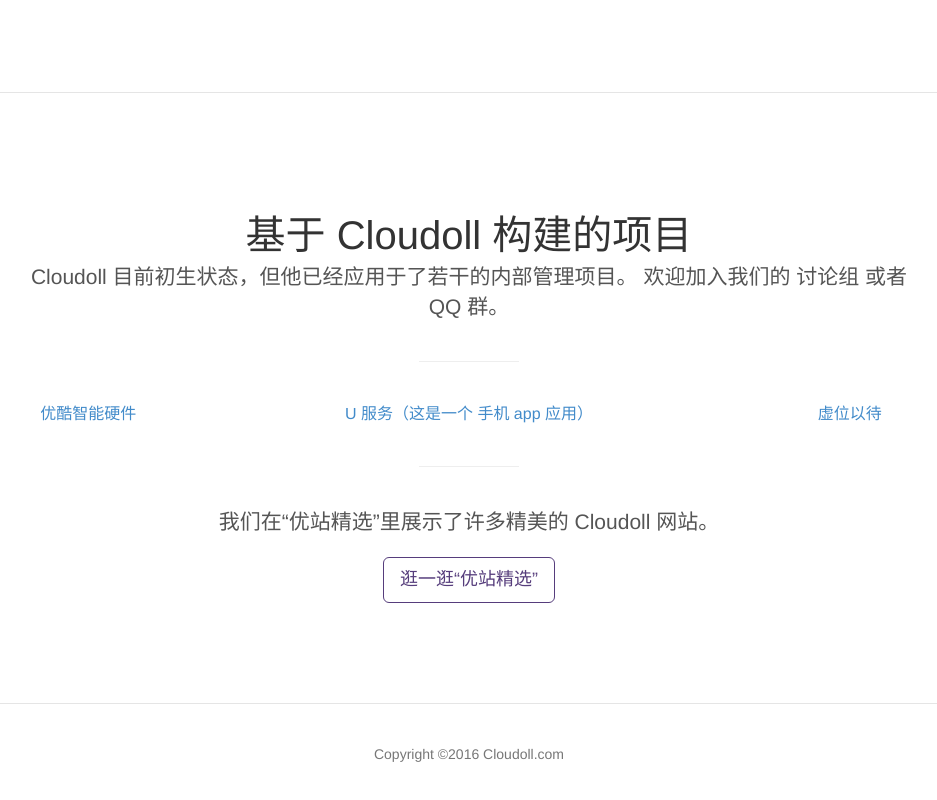
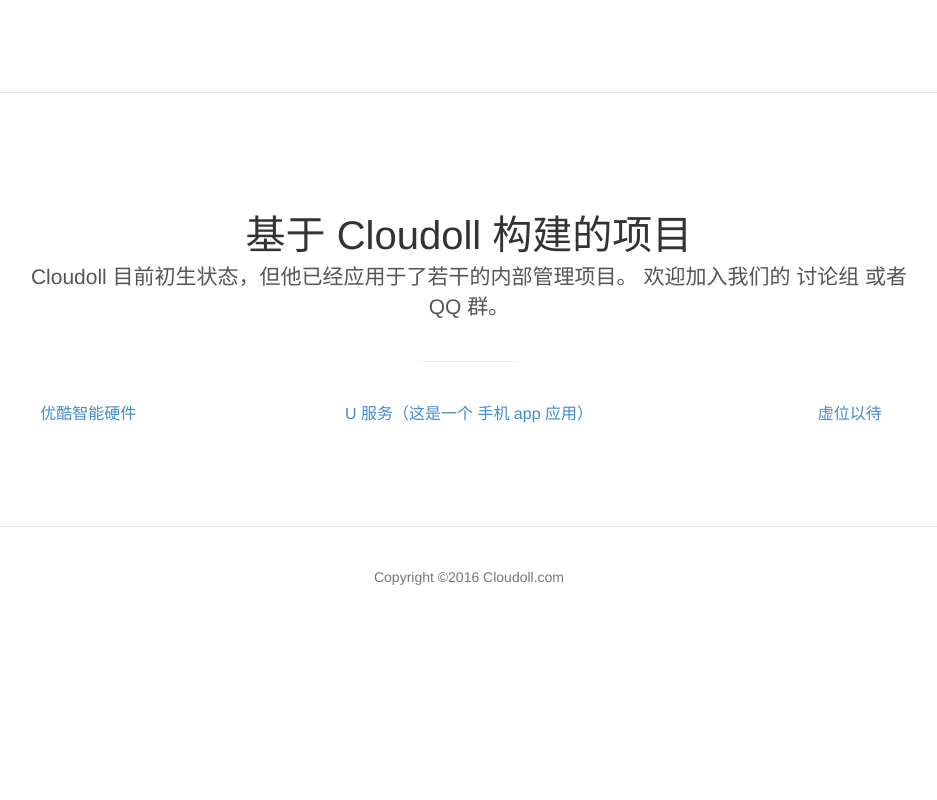
Before and after one commit to cloudoll/cloudoll, a plain HTML site: page index.html in a window 1280 px wide. Shown: the part 2052-2852 px from the top of the page, without its empty margins (171-1108 px from the left). After the commit the page ends 2679 px from the top, so only its background shows below. Drawn offline with nearby package versions, Linux system fonts and the light colour scheme.

Commit message:
修改了

```diff
--- a/index.html
+++ b/index.html
@@ -210,10 +210,10 @@
 
         </div>
 
-        <hr class="half-rule">
+        <!--<hr class="half-rule">-->
 
-        <p class="lead">我们在“优站精选”里展示了许多精美的 Cloudoll 网站。</p>
-        <a href="#" class="btn btn-outline btn-lg">逛一逛“优站精选”</a>
+        <!--<p class="lead">我们在“优站精选”里展示了许多精美的 Cloudoll 网站。</p>-->
+        <!--<a href="#" class="btn btn-outline btn-lg">逛一逛“优站精选”</a>-->
     </div>
 </div>
 
```
